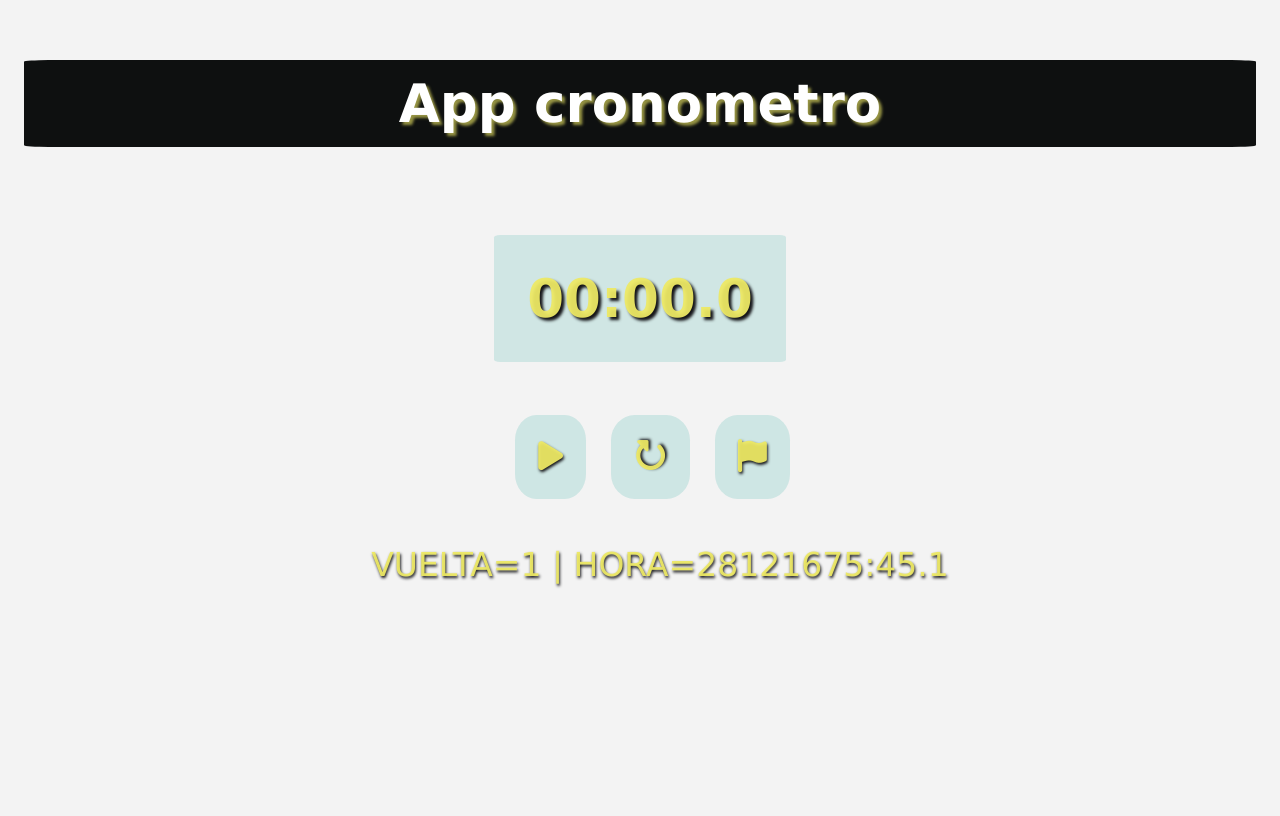
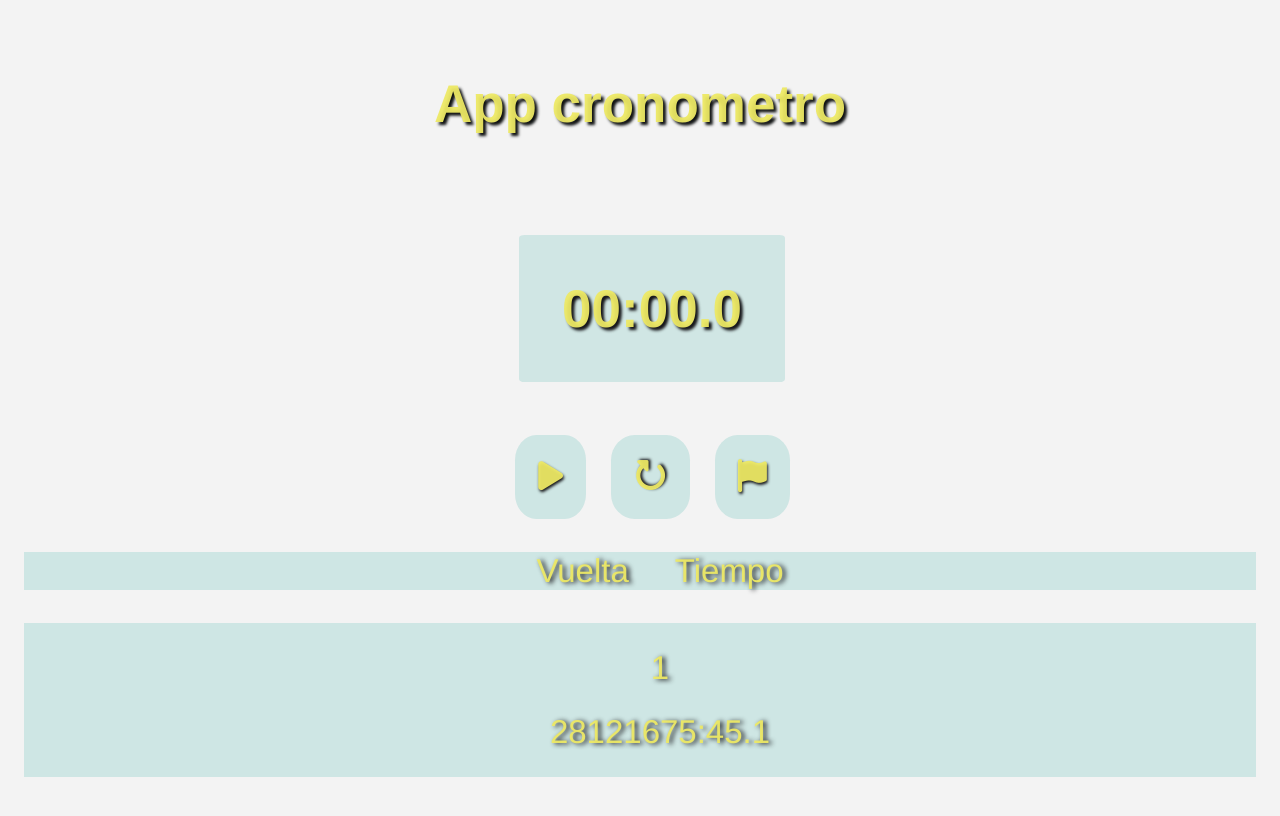
Before and after one commit to AlSt73/mini-project-chronometer-js, a plain HTML site: page index.html in a window 1280 px wide. Both pictures are taken after a click on the button 752 px from the left and 457 px from the top of the page. Drawn offline with Linux system fonts and the light colour scheme.

Commit message:
se mejora esteticamente, y se suben nuevas imagenes

```diff
--- a/index.html
+++ b/index.html
@@ -23,6 +23,12 @@
             <button class="reset"><i class="fa-solid fa-rotate-right fa-rotate-270"></i></button>
             <button class="mark"><i class="fa-solid fa-flag"></i></button>
         </div>
+        <div class="titles">
+            <ul>
+                <li>Vuelta</li>
+                <li>Tiempo</li>
+            </ul>
+        </div>
         <div class="show-mark">
 
         </div>
--- a/index.js
+++ b/index.js
@@ -72,7 +72,13 @@ document.addEventListener('DOMContentLoaded', () => {
         let obj = markList.map((i, e) => {
 
 
-            return "<ul><li>vuelta="+(e+1)+" | "+" hora="+i.hora+"</li></ul>";
+            return `<ul>
+            <li class="li-animated">
+            <li>${(e + 1)}</li>
+            <li>${i.hora}</li>
+            </li>
+            </ul>
+            `
         }).join("");
         showMark.innerHTML = obj;
     }
--- a/style.css
+++ b/style.css
@@ -1,6 +1,5 @@
-
 body {
-    font-family: Verdana, Geneva, Tahoma, sans-serif;
+    font-family: 'Franklin Gothic Medium', 'Arial Narrow', Arial, sans-serif;
     background-color: #f3f3f3;
 }
 
@@ -11,25 +10,28 @@ body {
 
 .main h1 {
     font-size: 53px;
-    color: white;
-    text-shadow: 3px 3px 3px #ede8649d;
-    background-color: #0e1010;
+    color: #ede964f1;
+    text-shadow: 3px 3px 3px #0e1010;
+    /* background-color: #0e1010; */
     padding: 13px;
     border-radius: 2%;
 }
 
-.main #contador{
-    font-size:53px;
+.main #contador {
+    font-size: 53px;
     color: #ede964f1;
     text-shadow: 3px 3px 3px #141417;
     border-radius: 2%;
     background-color: #6ec0b943;
-    padding: 33px;
+    padding: 43px;
     display: flex;
     justify-content: center;
     text-align: center;
+    position: relative;
+    left: 12px;
 }
-.main .div-c{
+
+.main .div-c {
     display: flex;
     justify-content: center;
     align-items: center;
@@ -54,23 +56,58 @@ body {
     border-radius: 30%;
     transition: all 0.7s;
 }
+
 .btns button:hover {
-    transform: scale(1.2,1.1);
+    transform: scale(1.2, 1.1);
+    cursor: pointer;
 }
 
-.show-mark{
+.show-mark {
     font-size: 33px;
-    text-shadow: 1px 2px 3px #141417;
+    text-shadow: 3px 1px 5px #141417;
     color: #ede964f1;
+    background-color: #6ec0b947;
 }
-.show-mark li{
+
+.show-mark ul {
+    display: flex;
+    justify-content: center;
+    align-items: center;
+    flex-flow: row wrap;
+    transition: 1s transform;
+}
+
+.show-mark li {
     list-style: none;
     text-transform: uppercase;
+    padding: 13px;
+    margin: 0 13px;
     transition: 1s transform;
-    padding: 13px;
 }
-.show-mark li:hover{
-    transform: scale(1.2,1.1);
+
+.show-mark ul:hover {
+    transform: scale(1.2, 1.1);
+    background-color: #f1f1f14f;
+    color: #edc264f1
+}
+
+.titles{
+    font-size: 33px;
+    text-shadow: 3px 1px 5px #141417;
+    color: #ede964f1;
     background-color: #6ec0b947;
-    border-radius: 30%;
+
 }
+
+.titles ul {
+    display: flex;
+    justify-content: center;
+    align-items: center;
+    flex-flow: row wrap;
+}
+
+.titles li {
+    list-style: none;
+    font-size: 33px;
+    margin: 0 23px;
+}
```
Also changed, not shown: img/imgPreview2.png (added), img/imgPreview3.png (added), img/imgPreviewMobil.png (added), img/preview.png (deleted).
